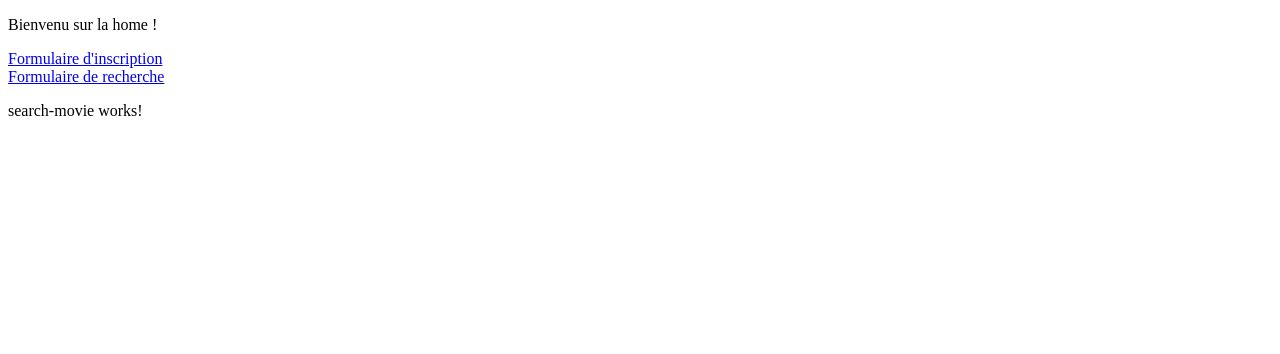
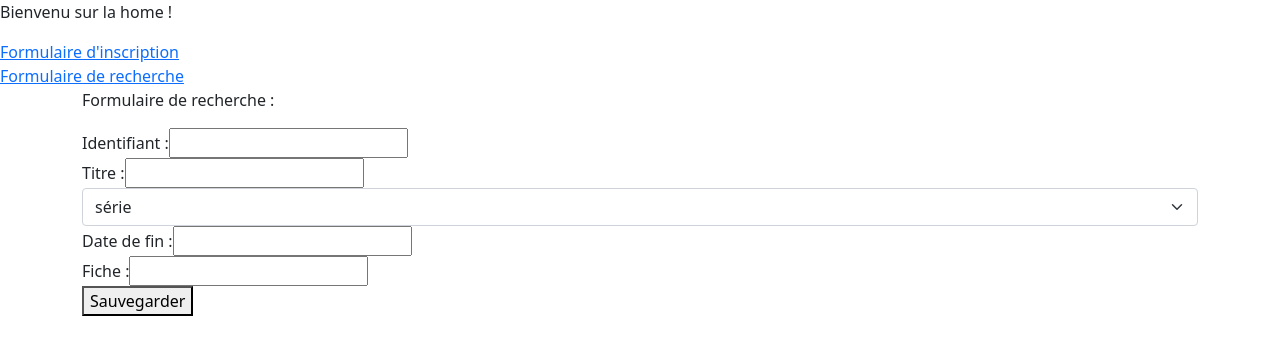
Before and after one commit to Tisserandmat/AngularQuest, an Angular app: page /searchmovie in a window 1280 px wide. Shown: the top 354 px of the page. Built offline with nearby package versions, Linux system fonts and the light colour scheme.

Commit message:
Quete reactForms terminer

```diff
--- a/src/app/search-movie/search-movie.component.html
+++ b/src/app/search-movie/search-movie.component.html
@@ -1 +1,53 @@
-<p>search-movie works!</p>
+<div class="container">
+
+  <div>
+    <p>Formulaire de recherche : </p>
+  </div>
+  <div>
+    <form [formGroup]="searchForm" (ngSubmit)="onSubmit()"  #myForm="ngForm">
+      <div>
+        <label for="identifiant"> Identifiant :  </label>
+        <input id="identifiant" type="text" formControlName="identify">
+      </div>
+
+      <div>
+        <label for="title"> Titre : </label>
+        <input name="title" id="title" formControlName="title">
+      </div>
+      <div *ngIf="searchForm.errors">
+        <div >
+          <p *ngIf="myForm.submitted && searchForm.errors?.['isRequired']"
+             class="alert-danger mb-3 mt-3 ">  Le champ identifiant ou le champ titre doit être remplis.</p>
+        </div>
+      </div>
+
+      <div>
+        <select class="form-select" id="type" name="type" formControlName="type">
+          <option [ngValue]="0">film</option>
+          <option [ngValue]="1">série</option>
+          <option [ngValue]="2">épisode</option>
+        </select>
+      </div>
+      <div>
+        <label for="date"> Date de fin : </label>
+        <input name="date" id="date" type="number" formControlName="year">
+      </div>
+      <div *ngIf="searchForm.errors">
+        <div>
+          <p *ngIf="myForm.submitted && searchForm.get('year').errors?.['min']"
+             class="alert-danger mb-3 mt-3 "> l'année doit être supérieure à 1900 et inférieur ou égale a l'année en cours
+          </p>
+        </div>
+        </div>
+        <div>
+          <label for="fiche"> Fiche : </label>
+          <input name="fiche" id="fiche" type="number" formControlName="plug">
+        </div>
+
+        <div>
+          <button type="submit">Sauvegarder</button>
+        </div>
+    </form>
+
+  </div>
+</div>
--- a/src/app/search-movie/search-movie.component.ts
+++ b/src/app/search-movie/search-movie.component.ts
@@ -1,15 +1,37 @@
 import { Component, OnInit } from '@angular/core';
+import {FormControl, FormBuilder, Validators, AbstractControl, FormGroup} from '@angular/forms';
+import {isRequiredValidator} from "./validator/requiredValidator";
+import {rangeDateValidator} from "./validator/rangeDateValidator";
 
 @Component({
   selector: 'app-search-movie',
   templateUrl: './search-movie.component.html',
   styleUrls: ['./search-movie.component.css']
 })
+
 export class SearchMovieComponent implements OnInit {
 
-  constructor() { }
+  searchForm = new FormGroup({});
+
 
   ngOnInit(): void {
+
+    this.searchForm = this.fb.group({
+      identify: (['']),
+      title: (['']),
+      year: ['', [Validators.required, rangeDateValidator(1900, new Date())]],
+      type: [1],
+      plug: [''],
+    },{
+      validators: isRequiredValidator('identify', 'title'),
+
+    });
   }
 
+  constructor(private fb : FormBuilder) {
+  }
+
+  onSubmit() {
+    console.log(JSON.stringify(this.searchForm.value))
+  }
 }
--- /dev/null
+++ b/src/app/search-movie/validator/rangeDateValidator.ts
@@ -0,0 +1,11 @@
+import {AbstractControl, ValidationErrors, ValidatorFn} from "@angular/forms";
+
+export function rangeDateValidator(minYear:number,  maxYear:Date): ValidatorFn {
+  return (control: AbstractControl): ValidationErrors | null => {
+    const yearInput = control;
+    const maxYearNow = maxYear.getFullYear();
+
+    return (minYear > yearInput?.value) || (yearInput?.value > maxYearNow) ? {min:true, maxYearStr: maxYearNow.toString(),
+      minYearStr: minYear.toString()} : null ;
+  };
+}
--- /dev/null
+++ b/src/app/search-movie/validator/requiredValidator.ts
@@ -0,0 +1,13 @@
+import {AbstractControl, ValidationErrors, ValidatorFn} from "@angular/forms";
+
+
+export function isRequiredValidator(identify : string, title : string): ValidatorFn {
+  return (control: AbstractControl): ValidationErrors | null => {
+    const controlIdentify = control.get(identify);
+    const controlTitle = control.get(title);
+    if(controlIdentify?.value || controlTitle?.value){
+      return null;
+    }
+    return {isRequired: true};
+  }
+};
--- a/src/index.html
+++ b/src/index.html
@@ -6,8 +6,19 @@
   <base href="/">
   <meta name="viewport" content="width=device-width, initial-scale=1">
   <link rel="icon" type="image/x-icon" href="favicon.ico">
+  <link href="https://cdn.jsdelivr.net/npm/bootstrap@5.0.2/dist/css/bootstrap.min.css" rel="stylesheet"
+        integrity="sha384-EVSTQN3/azprG1Anm3QDgpJLIm9Nao0Yz1ztcQTwFspd3yD65VohhpuuCOmLASjC" crossorigin="anonymous">
+  <script src="https://cdn.jsdelivr.net/npm/bootstrap@5.0.2/dist/js/bootstrap.bundle.min.js"
+          integrity="sha384-MrcW6ZMFYlzcLA8Nl+NtUVF0sA7MsXsP1UyJoMp4YLEuNSfAP+JcXn/tWtIaxVXM" crossorigin="anonymous">
+  </script>
 </head>
 <body>
   <app-root></app-root>
+  <script src="https://cdn.jsdelivr.net/npm/@popperjs/core@2.9.2/dist/umd/popper.min.js"
+          integrity="sha384-IQsoLXl5PILFhosVNubq5LC7Qb9DXgDA9i+tQ8Zj3iwWAwPtgFTxbJ8NT4GN1R8p"
+          crossorigin="anonymous"></script>
+  <script src="https://cdn.jsdelivr.net/npm/bootstrap@5.0.2/dist/js/bootstrap.min.js"
+          integrity="sha384-cVKIPhGWiC2Al4u+LWgxfKTRIcfu0JTxR+EQDz/bgldoEyl4H0zUF0QKbrJ0EcQF"
+          crossorigin="anonymous"></script>
 </body>
 </html>
--- a/tsconfig.json
+++ b/tsconfig.json
@@ -21,12 +21,14 @@
     "lib": [
       "es2020",
       "dom"
-    ]
+    ],
+    "strictPropertyInitialization": false
   },
   "angularCompilerOptions": {
     "enableI18nLegacyMessageIdFormat": false,
     "strictInjectionParameters": true,
     "strictInputAccessModifiers": true,
-    "strictTemplates": true
+    "strictTemplates": true,
+    "strictNullChecks": false
   }
 }
```
